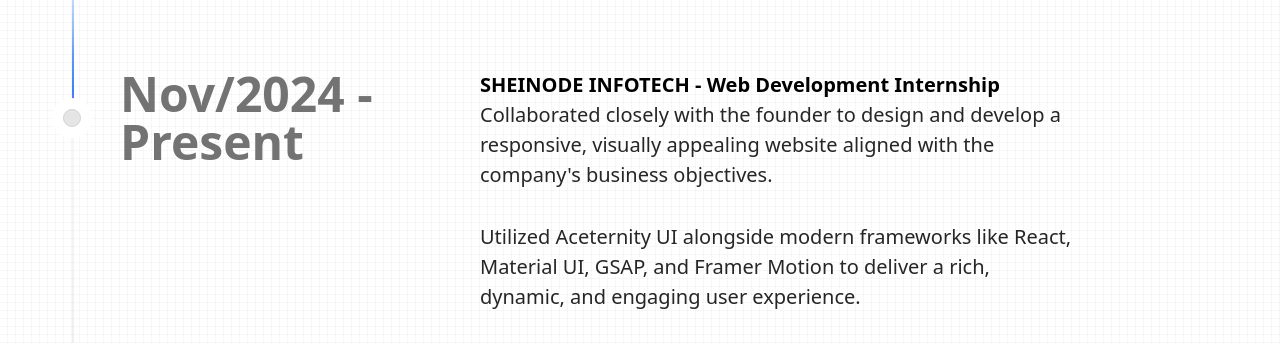
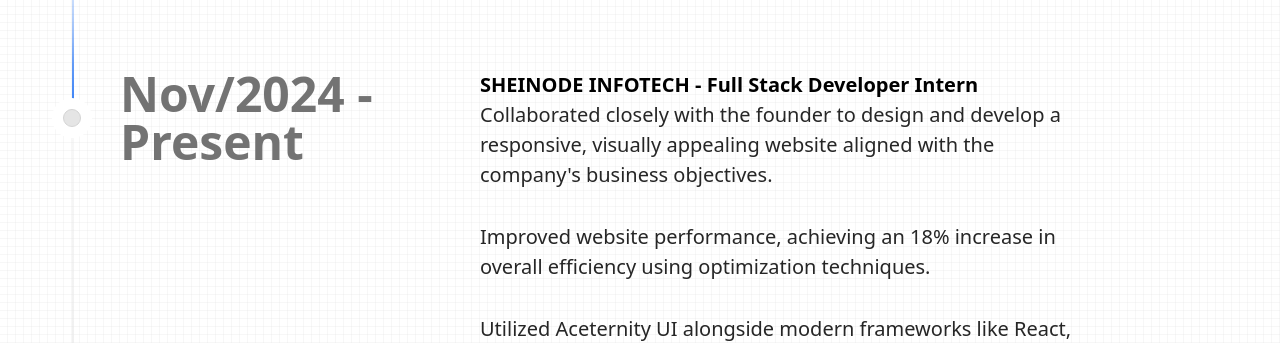
Before and after one commit to SHRIVISHNU-CM/Portfolio, a React (Vite) app: page /experience in a window 1280 px wide. Shown: the part 234-577 px from the top of the page. Built offline with nearby package versions, Linux system fonts and the light colour scheme; no server answers.

Commit message:
updated experience

```diff
--- a/src/Components/Experience.jsx
+++ b/src/Components/Experience.jsx
@@ -6,9 +6,13 @@
       title: "Nov/2024 - Present",
       content: (
         <div className='lg:w-[600px]'>
-          <h1 className='font-bold text text-[16px] lg:text-[20px]'>SHEINODE INFOTECH - Web Development Internship</h1>
+          <h1 className='font-bold text text-[16px] lg:text-[20px]'>SHEINODE INFOTECH - Full Stack Developer Intern</h1>
           <p className="text-neutral-800 dark:text-neutral-200 text-[16px] lg:text-[20px] font-normal mb-8">
             Collaborated closely with the founder to design and develop a responsive, visually appealing website aligned with the company's business objectives.
+
+          </p>
+          <p className="text-neutral-800 dark:text-neutral-200 text-[16px] lg:text-[20px] font-normal mb-8">
+          Improved website performance, achieving an 18% increase in overall efficiency using optimization techniques.
 
           </p>
           <p className="text-neutral-800 dark:text-neutral-200 text-[16px] lg:text-[20px] font-normal mb-8">
```
